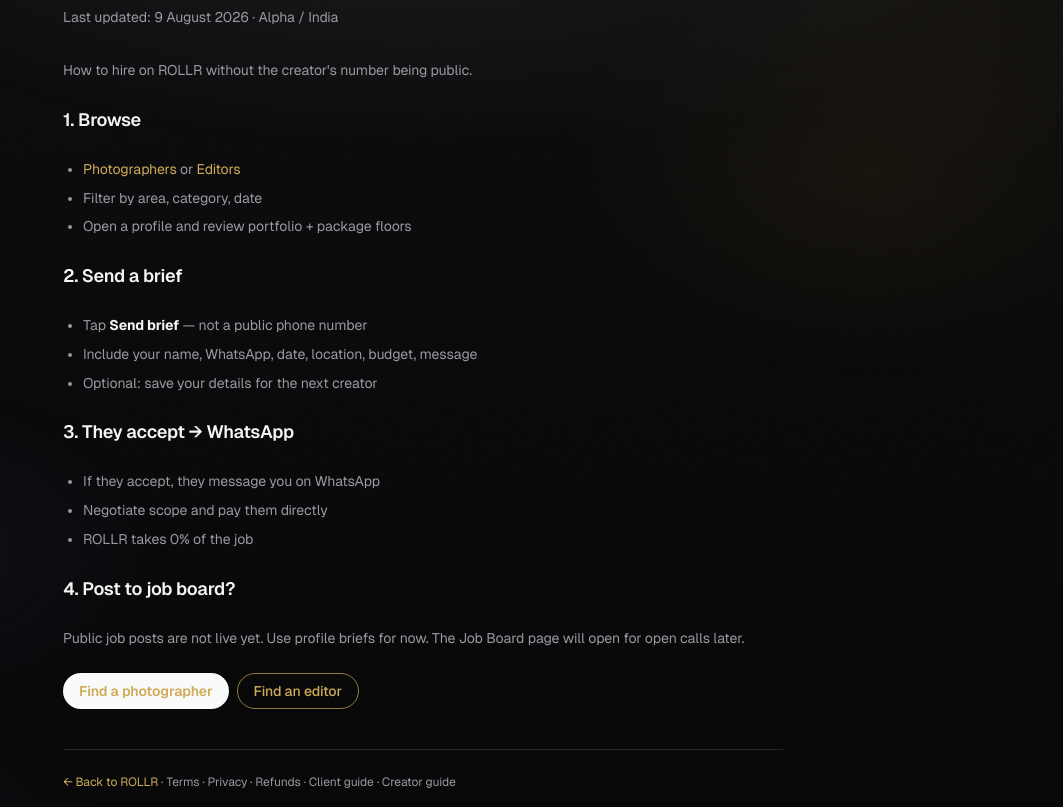
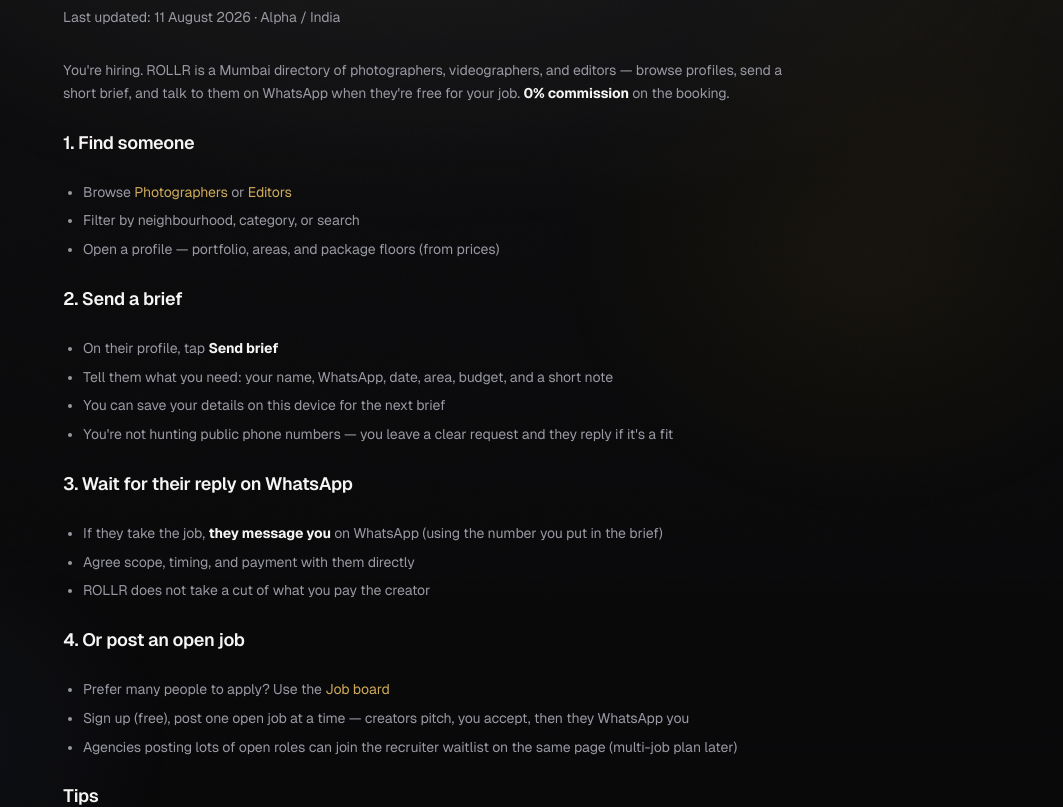
Before and after one commit to geeninethree/rollr-platform, a Next.js app: page /guides/clients in a window 1280 px wide. Shown: the part 220-1027 px from the top of the page, without its empty margins (217-1280 px from the left). Built offline with nearby package versions, Linux system fonts and the light colour scheme; no server answers.

Commit message:
Rewrite client-facing hire copy for client POV.
Client guide, brief dialog, profile CTA, and how-it-works speak to
hirers; creator guide rewritten for creators (not admin ops).

```diff
--- a/app/guides/clients/page.tsx
+++ b/app/guides/clients/page.tsx
@@ -4,45 +4,93 @@
 
 export const metadata = {
   title: "Client guide",
-  description: "How to find a photographer or editor on ROLLR.",
+  description:
+    "How to find and hire a Mumbai photographer or editor on ROLLR.",
 };
 
 export default function ClientGuidePage() {
   return (
-    <LegalShell title="Client guide" updated="9 August 2026">
-      <p>How to hire on ROLLR without the creator&apos;s number being public.</p>
+    <LegalShell title="Client guide" updated="11 August 2026">
+      <p>
+        You&apos;re hiring. ROLLR is a Mumbai directory of photographers,
+        videographers, and editors — browse profiles, send a short brief, and
+        talk to them on WhatsApp when they&apos;re free for your job.{" "}
+        <strong>0% commission</strong> on the booking.
+      </p>
 
-      <h2>1. Browse</h2>
+      <h2>1. Find someone</h2>
       <ul>
         <li>
-          <Link href="/">Photographers</Link> or{" "}
-          <Link href="/editors">Editors</Link>
+          Browse{" "}
+          <Link href="/" className="text-primary">
+            Photographers
+          </Link>{" "}
+          or{" "}
+          <Link href="/editors" className="text-primary">
+            Editors
+          </Link>
         </li>
-        <li>Filter by area, category, date</li>
-        <li>Open a profile and review portfolio + package floors</li>
+        <li>Filter by neighbourhood, category, or search</li>
+        <li>
+          Open a profile — portfolio, areas, and package floors (from prices)
+        </li>
       </ul>
 
       <h2>2. Send a brief</h2>
       <ul>
         <li>
-          Tap <strong>Send brief</strong> — not a public phone number
+          On their profile, tap <strong>Send brief</strong>
         </li>
-        <li>Include your name, WhatsApp, date, location, budget, message</li>
-        <li>Optional: save your details for the next creator</li>
+        <li>
+          Tell them what you need: your name, WhatsApp, date, area, budget, and
+          a short note
+        </li>
+        <li>
+          You can save your details on this device for the next brief
+        </li>
+        <li>
+          You&apos;re not hunting public phone numbers — you leave a clear
+          request and they reply if it&apos;s a fit
+        </li>
       </ul>
 
-      <h2>3. They accept → WhatsApp</h2>
+      <h2>3. Wait for their reply on WhatsApp</h2>
       <ul>
-        <li>If they accept, they message you on WhatsApp</li>
-        <li>Negotiate scope and pay them directly</li>
-        <li>ROLLR takes 0% of the job</li>
+        <li>
+          If they take the job, <strong>they message you</strong> on WhatsApp
+          (using the number you put in the brief)
+        </li>
+        <li>Agree scope, timing, and payment with them directly</li>
+        <li>ROLLR does not take a cut of what you pay the creator</li>
       </ul>
 
-      <h2>4. Post to job board?</h2>
-      <p>
-        Public job posts are not live yet. Use profile briefs for now. The Job
-        Board page will open for open calls later.
-      </p>
+      <h2>4. Or post an open job</h2>
+      <ul>
+        <li>
+          Prefer many people to apply? Use the{" "}
+          <Link href="/job-board" className="text-primary">
+            Job board
+          </Link>
+        </li>
+        <li>
+          Sign up (free), post one open job at a time — creators pitch, you
+          accept, then they WhatsApp you
+        </li>
+        <li>
+          Agencies posting lots of open roles can join the recruiter waitlist
+          on the same page (multi-job plan later)
+        </li>
+      </ul>
+
+      <h2>Tips</h2>
+      <ul>
+        <li>Be specific on date, location, and budget — better replies</li>
+        <li>Check portfolio work and package floors before briefing</li>
+        <li>
+          Payment is between you and the creator (UPI, bank, cash — whatever you
+          agree)
+        </li>
+      </ul>
 
       <div className="not-prose mt-6 flex flex-wrap gap-2">
         <Button asChild className="font-semibold">
@@ -51,6 +99,9 @@
         <Button asChild variant="outline">
           <Link href="/editors">Find an editor</Link>
         </Button>
+        <Button asChild variant="outline">
+          <Link href="/job-board">Job board</Link>
+        </Button>
       </div>
     </LegalShell>
   );
--- a/app/guides/creators/page.tsx
+++ b/app/guides/creators/page.tsx
@@ -4,94 +4,102 @@
 
 export const metadata = {
   title: "Creator guide",
-  description: "How to list on ROLLR and get published on the live site.",
+  description:
+    "How to list as a photographer or editor on ROLLR and get briefs.",
 };
 
 export default function CreatorGuidePage() {
   return (
-    <LegalShell title="Creator guide" updated="9 August 2026">
+    <LegalShell title="Creator guide" updated="11 August 2026">
       <p>
-        How a photographer, videographer, or editor goes from invite link to a{" "}
-        <strong>live profile on the Vercel site</strong>.
+        You&apos;re a photographer, videographer, or editor. This is how you
+        get a live profile on ROLLR, receive client briefs, and keep 100% of
+        what you charge — membership is <strong>₹299/mo</strong> when billing
+        is live (alpha: list via portfolio; no payment taken yet).
       </p>
 
-      <h2>Path A — You approve them from waitlist</h2>
+      <h2>1. Join (pick a path)</h2>
+      <p>
+        <strong>Register interest</strong> (optional waitlist):{" "}
+        <Link href="/list#join" className="text-primary">
+          Pricing &amp; interest
+        </Link>
+        . We review signups in admin.
+      </p>
+      <p>
+        <strong>Or go straight to alpha signup:</strong>
+      </p>
       <ol className="list-decimal space-y-2 pl-5">
         <li>
-          They open{" "}
-          <Link href="/list#join" className="text-primary">
-            /list → Register interest
+          <Link href="/signup?role=creator&next=/studio" className="text-primary">
+            Sign up as creator
           </Link>
         </li>
+        <li>Confirm email if Supabase asks for it</li>
         <li>
-          You see them in{" "}
-          <Link href="/admin" className="text-primary">
-            /admin
-          </Link>{" "}
-          (or Supabase → <code>waitlist_signups</code>)
+          Open <strong>Portfolio</strong> (
+          <Link href="/studio" className="text-primary">
+            /studio
+          </Link>
+          )
         </li>
-        <li>Mark status <strong>approved</strong></li>
-        <li>
-          Send them this link:{" "}
-          <code className="text-primary">
-            https://rollr-platform-gig.vercel.app/signup?role=creator&amp;next=/studio
-          </code>
-        </li>
-        <li>They complete Path B below</li>
       </ol>
 
-      <h2>Path B — Direct signup (alpha)</h2>
+      <h2>2. Build your listing</h2>
       <ol className="list-decimal space-y-2 pl-5">
         <li>
-          <strong>Sign up</strong> as creator (link above or{" "}
-          <Link href="/signup?role=creator&next=/studio">Sign up as creator</Link>
-          )
+          Add name, bio, areas, categories, package prices, avatar/cover, and
+          work samples
         </li>
         <li>
-          Confirm email if Supabase requires it
+          Pass the quality checklist → <strong>Submit for review</strong>
         </li>
         <li>
-          Open <strong>Portfolio</strong> (<code>/studio</code>)
-        </li>
-        <li>
-          Fill name, bio, areas, categories, package prices, avatar/cover,
-          portfolio works
-        </li>
-        <li>
-          Pass quality checks → <strong>Submit for review</strong>
-        </li>
-        <li>
-          ROLLR admin approves on{" "}
-          <code className="text-primary">/admin</code> → status becomes{" "}
-          <strong>published</strong>
-        </li>
-        <li>
-          Profile appears on{" "}
+          When ROLLR publishes you, you appear on{" "}
           <Link href="/" className="text-primary">
             Photographers
           </Link>{" "}
           /{" "}
           <Link href="/editors" className="text-primary">
             Editors
-          </Link>{" "}
-          (published only)
+          </Link>
         </li>
       </ol>
 
-      <h2>Briefs &amp; WhatsApp</h2>
+      <h2>3. Briefs (clients find you)</h2>
       <ul>
-        <li>Clients open your profile → Send brief (their WhatsApp)</li>
+        <li>Clients open your profile and send a brief with their WhatsApp</li>
         <li>
-          You open <Link href="/inbox">Inbox</Link> (signed in) → Accept → WhatsApp
-          opens to the client
+          You open{" "}
+          <Link href="/inbox" className="text-primary">
+            Inbox
+          </Link>{" "}
+          (signed in) → Accept → WhatsApp opens to the client
         </li>
-        <li>Your phone number stays private</li>
+        <li>
+          Your phone number is never shown on your public profile — you choose
+          when to reach out
+        </li>
       </ul>
 
-      <h2>Share link for friends</h2>
+      <h2>4. Job board (optional)</h2>
+      <ul>
+        <li>
+          Open calls live on the{" "}
+          <Link href="/job-board" className="text-primary">
+            Job board
+          </Link>
+        </li>
+        <li>
+          Sign in as a creator → pitch jobs → when the poster accepts, you
+          WhatsApp them
+        </li>
+      </ul>
+
+      <h2>Share your profile</h2>
       <p>
-        After publish, copy your profile URL from Portfolio share card:{" "}
-        <code>/creators/&lt;id&gt;</code>
+        After you&apos;re published, copy your profile URL from Portfolio (share
+        card): <code>/creators/&lt;id&gt;</code>
       </p>
 
       <div className="not-prose mt-6 flex flex-wrap gap-2">
@@ -103,6 +111,9 @@
         <Button asChild variant="outline">
           <Link href="/list">Pricing &amp; waitlist</Link>
         </Button>
+        <Button asChild variant="outline">
+          <Link href="/studio">Portfolio</Link>
+        </Button>
       </div>
     </LegalShell>
   );
--- a/components/creators/creator-profile.tsx
+++ b/components/creators/creator-profile.tsx
@@ -327,7 +327,9 @@
               <div className="mt-3 flex items-start gap-2 text-xs text-muted-foreground">
                 <Lock className="mt-0.5 h-3.5 w-3.5 shrink-0 text-primary" />
                 <p>
-                  Number stays private. They WhatsApp you only after accepting.
+                  Send a brief with your WhatsApp. If they&apos;re free,{" "}
+                  <strong className="text-foreground">they message you</strong>{" "}
+                  — no public phone hunt.
                 </p>
               </div>
             </div>
--- a/components/discover/how-it-works.tsx
+++ b/components/discover/how-it-works.tsx
@@ -2,15 +2,39 @@
 import { CheckCircle2, FileText, MessageCircle, Sparkles } from "lucide-react";
 
 const clientSteps = [
-  { icon: FileText, title: "Browse & open a profile", body: "Filter by area and category." },
-  { icon: CheckCircle2, title: "Send a brief", body: "They accept if it’s a fit." },
-  { icon: MessageCircle, title: "They WhatsApp you", body: "Book direct. 0% fee." },
+  {
+    icon: FileText,
+    title: "Browse profiles",
+    body: "Filter by area and category — see portfolio & floors.",
+  },
+  {
+    icon: CheckCircle2,
+    title: "Send a brief",
+    body: "Your WhatsApp + what you need. No public phone hunt.",
+  },
+  {
+    icon: MessageCircle,
+    title: "They message you",
+    body: "If it’s a fit, they WhatsApp you. Book direct — 0% fee.",
+  },
 ];
 
 const creatorSteps = [
-  { icon: Sparkles, title: "Build portfolio + list ₹299", body: "Works on ROLLR + optional links." },
-  { icon: FileText, title: "Get qualified briefs", body: "Review before sharing contact." },
-  { icon: MessageCircle, title: "You message the client", body: "Keep 100% of the job." },
+  {
+    icon: Sparkles,
+    title: "Build portfolio + list ₹299",
+    body: "Works on ROLLR + optional links.",
+  },
+  {
+    icon: FileText,
+    title: "Get client briefs",
+    body: "Review each request before you reply.",
+  },
+  {
+    icon: MessageCircle,
+    title: "You WhatsApp the client",
+    body: "Keep 100% of the job. Your number stays off the profile.",
+  },
 ];
 
 export function HowItWorks() {
```
Also changed, not shown: components/inquiry/send-brief-dialog.tsx (+6 -5 lines).
